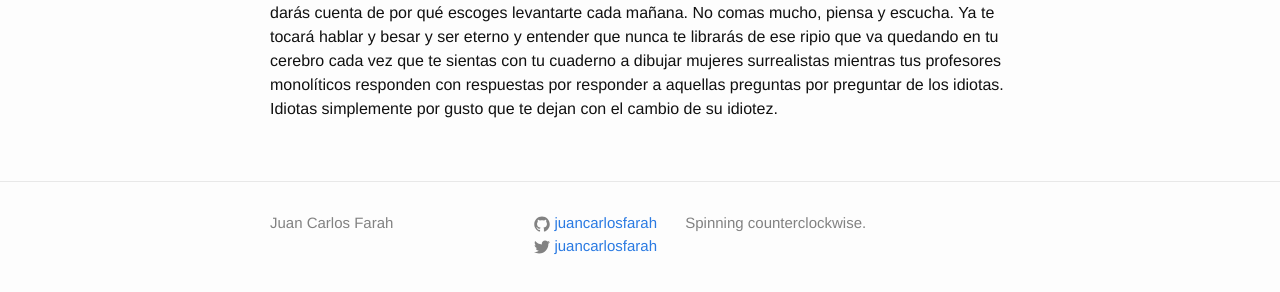
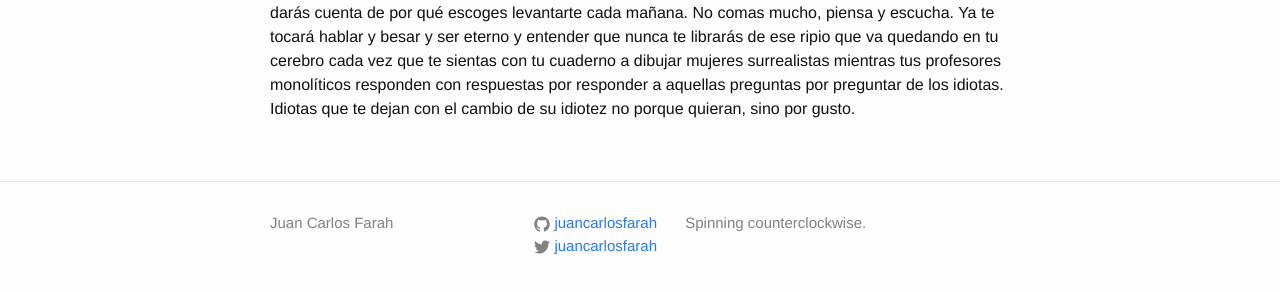
Before and after one commit to juancarlosfarah/web, a Jekyll site: the page built from writing/es/ripio.md, in a window 1280 px wide. Shown: the part 475-767 px from the top of the page. Built offline with Jekyll 4.4.1, drawn with Linux system fonts in a browser that asks for light colours; some of the changed text lies outside the part shown.

Commit message:
Changed end in Ripio.

```diff
--- a/writing/es/ripio.md
+++ b/writing/es/ripio.md
@@ -26,5 +26,5 @@ y escucha. Ya te tocará hablar y besar y ser eterno y entender que nunca te
 librarás de ese ripio que va quedando en tu cerebro cada vez que te sientas
 con tu cuaderno a dibujar mujeres surrealistas mientras tus profesores
 monolíticos responden con respuestas por responder a aquellas preguntas por
-preguntar de los idiotas. Idiotas simplemente por gusto que te dejan con
-el cambio de su idiotez.
+preguntar de los idiotas. Idiotas que te dejan con el cambio de su idiotez
+no porque quieran, sino por gusto.
```
